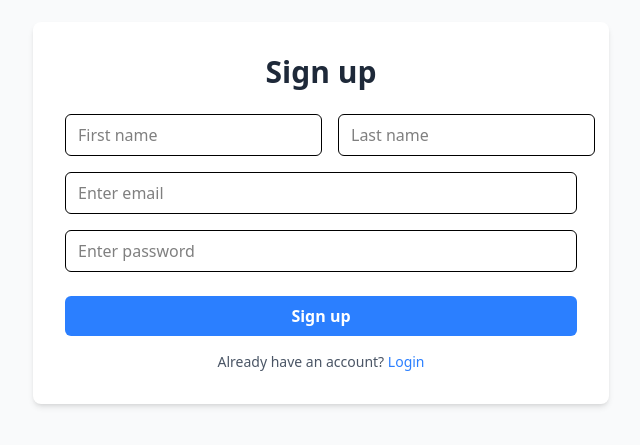
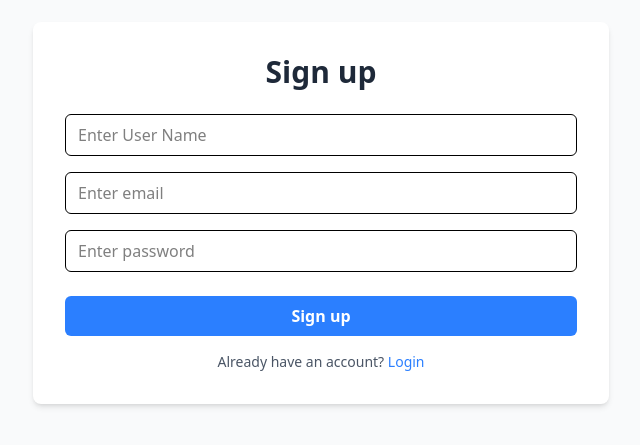
Before and after one commit to ogunnaike1/stonechat, a React (Vite) app in the folder frontend/: page / in a window 1280 px wide. Shown: the part 187-632 px from the top of the page, without its empty margins (319-959 px from the left). Built offline with nearby package versions, Linux system fonts and the light colour scheme; the HTML template or start-up script is replaced by a standard one.

Commit message:
done with sign up page

```diff
--- a/frontend/package.json
+++ b/frontend/package.json
@@ -11,6 +11,7 @@
   },
   "dependencies": {
     "@tailwindcss/vite": "^4.1.11",
+    "axios": "^1.13.2",
     "react": "^19.1.0",
     "react-dom": "^19.1.0",
     "react-router-dom": "^7.7.1",
--- a/frontend/src/pages/Signup.tsx
+++ b/frontend/src/pages/Signup.tsx
@@ -1,6 +1,54 @@
-import { Link as RouterLink } from "react-router-dom";
+import { useState } from "react";
+import axios from "axios";
+import { Link as RouterLink, useNavigate } from "react-router-dom";
 
 const SignUp = () => {
+
+  const navigate = useNavigate();
+
+  const [formData, setFormData] = useState({
+    username: "",
+    email: "",
+    password: "",
+  });
+
+  const [loading, setLoading] = useState(false);
+  const [message, setMessage] = useState("");
+
+  const handleChange = (e: { target: { type: string; value: any; }; }) => {
+    setFormData({
+      ...formData,
+      [e.target.type === "text" ? "username" : e.target.type]: e.target.value,
+    });
+  };
+
+  const handleSubmit = async () => {
+    setLoading(true);
+    setMessage("");
+
+    try {
+      const res = await axios.post("http://localhost:4000/user/signup", formData);
+      setMessage(res.data.message || "Sign-up successful!");
+
+      setTimeout(() => {
+        navigate("/auth/login");
+      }, 1500);
+
+    } catch (error: unknown) {
+      if (axios.isAxiosError(error)) {
+        // This ensures 'error' is an AxiosError, so TS knows it has 'response'
+        setMessage(error.response?.data?.message || "Something went wrong!");
+      } else if (error instanceof Error) {
+        // Generic JS error (not Axios)
+        setMessage(error.message);
+      } else {
+        // Fallback for anything else
+        setMessage("An unexpected error occurred.");
+      }
+    }
+
+  };
+
   return (
 <div className="min-h-screen flex items-center justify-center bg-gray-50 px-4">
   <div className="w-full max-w-md md:max-w-lg lg:max-w-xl">
@@ -11,24 +59,22 @@ const SignUp = () => {
           Sign up
         </h2>
 
-        {/* Name Fields */}
-        <div className="flex flex-col sm:flex-row gap-4 mb-4">
-          <input
+        {/* userName Fields */}
+
+        <input
             type="text"
-            placeholder="First name"
-            className="flex-1 border px-3 py-2 rounded-md focus:outline-none focus:ring-2 focus:ring-blue-400"
+            placeholder="Enter User Name"
+            value={formData.username}
+            onChange={handleChange}
+            className="w-full border px-3 py-2 rounded-md mb-4 focus:outline-none focus:ring-2 focus:ring-blue-400"
           />
-          <input
-            type="text"
-            placeholder="Last name"
-            className="flex-1 border px-3 py-2 rounded-md focus:outline-none focus:ring-2 focus:ring-blue-400"
-          />
-        </div>
 
         {/* Email */}
         <input
           type="email"
           placeholder="Enter email"
+          value={formData.email}
+          onChange={handleChange}
           className="w-full border px-3 py-2 rounded-md mb-4 focus:outline-none focus:ring-2 focus:ring-blue-400"
         />
 
@@ -36,16 +82,24 @@ const SignUp = () => {
         <input
           type="password"
           placeholder="Enter password"
+          value={formData.password}
+          onChange={handleChange}
           className="w-full border px-3 py-2 rounded-md mb-6 focus:outline-none focus:ring-2 focus:ring-blue-400"
         />
 
         {/* Sign Up Button */}
         <button
           type="button"
+          onClick={handleSubmit}
+          disabled={loading}
           className="w-full bg-blue-500 text-white font-semibold py-2 px-4 rounded-md hover:bg-blue-600 transition"
         >
-          Sign up
+          {loading ? "Signing up..." : "Sign up"}
         </button>
+
+        {message && (
+            <p className="mt-4 text-center text-sm text-gray-600">{message}</p>
+          )}
 
         {/* Login Link */}
         <div className="mt-4 text-sm text-center text-gray-600">
```
Also changed, not shown: 1 other file (tests, documents, lock files or other folders).
